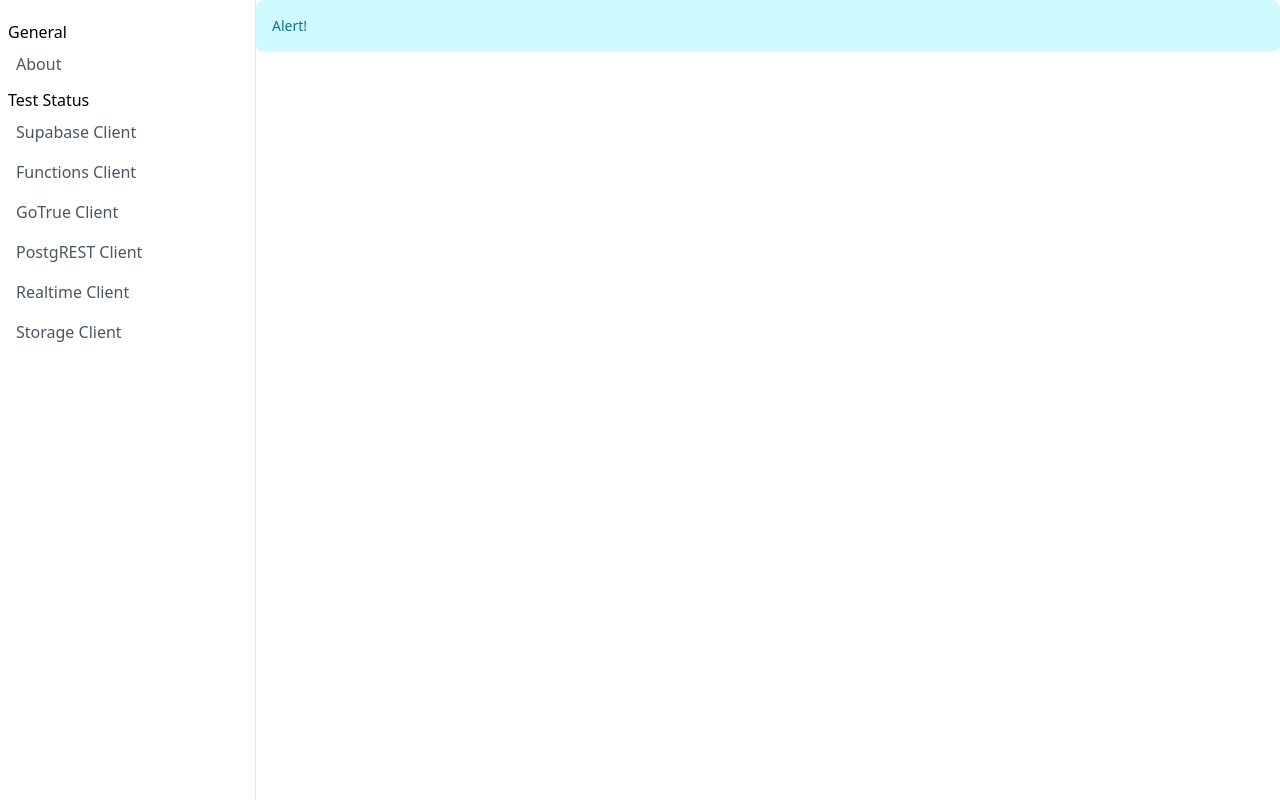
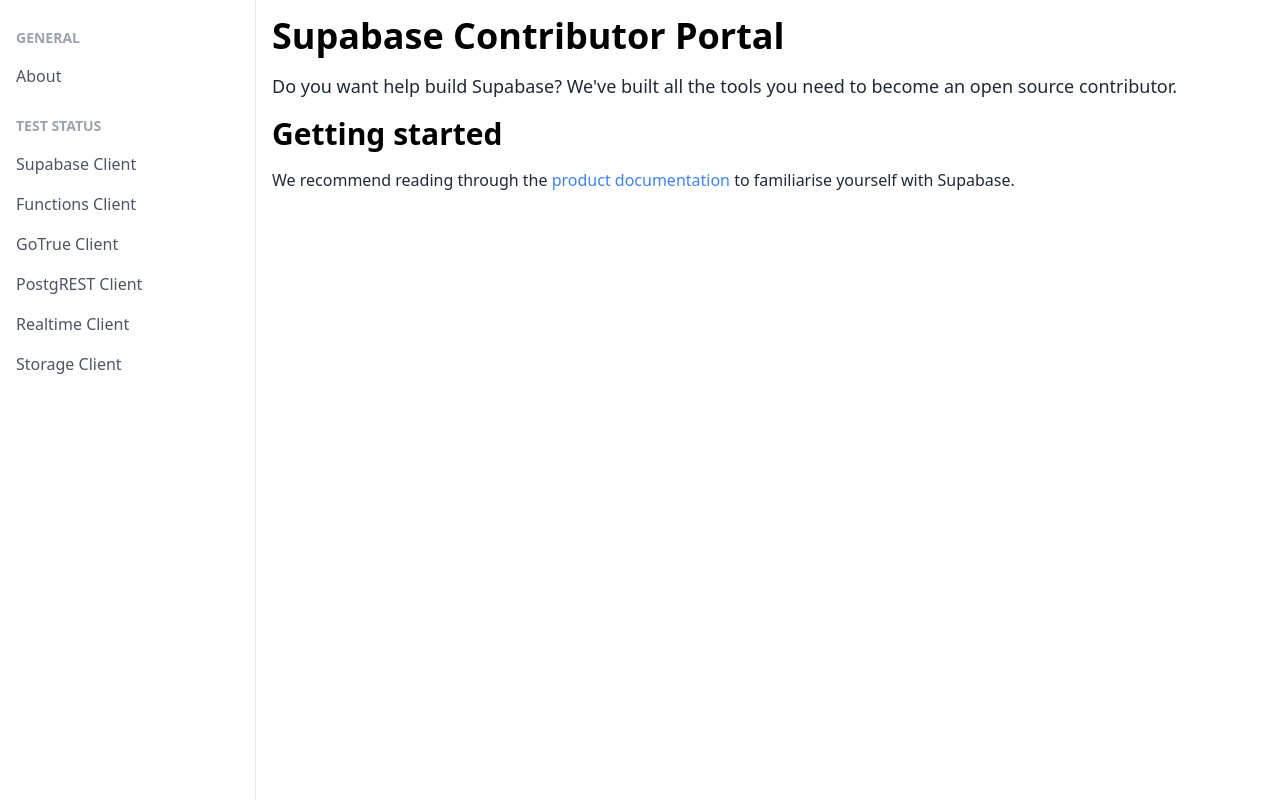
Before and after one commit to kiwicopple/supabase.dev, a Next.js app: page / in a window 1280 px wide. Built offline with nearby package versions, Linux system fonts and the light colour scheme.

Commit message:
Adds more sidebar changes

```diff
--- a/app/layout.tsx
+++ b/app/layout.tsx
@@ -14,32 +14,32 @@
       {
         id: "test-supabase-client",
         name: "Supabase Client",
-        href: "/test/supabase-client",
+        href: "/tests/supabase-client",
       },
       {
         id: "test-functions-client",
         name: "Functions Client",
-        href: "/test/functions-client",
+        href: "/tests/functions-client",
       },
       {
         id: "test-gotrue-client",
         name: "GoTrue Client",
-        href: "/test/gotrue-client",
+        href: "/tests/gotrue-client",
       },
       {
         id: "test-postgrest-client",
         name: "PostgREST Client",
-        href: "/test/postgrest-client",
+        href: "/tests/postgrest-client",
       },
       {
         id: "test-realtime-client",
         name: "Realtime Client",
-        href: "/test/realtime-client",
+        href: "/tests/realtime-client",
       },
       {
         id: "test-storage-client",
         name: "Storage Client",
-        href: "/test/storage-client",
+        href: "/tests/storage-client",
       },
     ],
   },
--- a/components/Hero.tsx
+++ b/components/Hero.tsx
@@ -1,11 +1,27 @@
 "use client"
 
-import { Alert } from "flowbite-react"
+import Link from "next/link"
 
 export default function Hero() {
   return (
-    <div>
-      <Alert color="info">Alert!</Alert>
+    <div className="p-4">
+      <h1 className="text-4xl font-extrabold dark:text-white">
+        Supabase Contributor Portal
+      </h1>
+      <p className="my-4 text-lg font-normal text-gray-800 dark:text-gray-400">
+        Do you want help build Supabase? We've built all the tools you need to
+        become an open source contributor.
+      </p>
+      <h2 className="text-3xl font-extrabold dark:text-white">
+        Getting started
+      </h2>
+      <p className="my-4 font-normal text-gray-800 dark:text-gray-400">
+        We recommend reading through the{" "}
+        <Link href="https://supabase.com/docs" className="text-blue-500">
+          product documentation
+        </Link>{" "}
+        to familiarise yourself with Supabase.
+      </p>
     </div>
   )
 }
--- a/components/Sidebar.tsx
+++ b/components/Sidebar.tsx
@@ -77,25 +77,7 @@
                 </Transition.Child>
                 <div className="h-0 flex-1 overflow-y-auto pt-5 pb-4">
                   <nav className="mt-5 space-y-1 px-2">
-                    {links?.map((category) => (
-                      <div key={category.id}>
-                        <p>{category.name}</p>
-                        {category.links.map((link) => (
-                          <Link
-                            key={link.id}
-                            href={link.href}
-                            className={classNames(
-                              categoryId === category.id
-                                ? "bg-gray-100 text-gray-900"
-                                : "text-gray-600 hover:bg-gray-50 hover:text-gray-900",
-                              "group flex items-center px-2 py-2 text-base font-medium rounded-md"
-                            )}
-                          >
-                            {link.name}
-                          </Link>
-                        ))}
-                      </div>
-                    ))}
+                    <LinkList links={links} />
                   </nav>
                 </div>
               </Dialog.Panel>
@@ -120,25 +102,7 @@
               />
             </div> */}
             <nav className="mt-5 flex-1 space-y-1 bg-white px-2">
-              {links?.map((category) => (
-                <div key={category.id}>
-                  <p>{category.name}</p>
-                  {category.links.map((link) => (
-                    <Link
-                      key={link.id}
-                      href={link.href}
-                      className={classNames(
-                        categoryId === category.id
-                          ? "bg-gray-100 text-gray-900"
-                          : "text-gray-600 hover:bg-gray-50 hover:text-gray-900",
-                        "group flex items-center px-2 py-2 text-base font-medium rounded-md"
-                      )}
-                    >
-                      {link.name}
-                    </Link>
-                  ))}
-                </div>
-              ))}
+              <LinkList links={links} />
             </nav>
           </div>
         </div>
@@ -158,3 +122,31 @@
     </>
   )
 }
+
+const LinkList = ({ links }: { links: Category[] }) => {
+  return (
+    <>
+      {links?.map((category) => (
+        <div key={category.id} className={`py-2`}>
+          <p className="text-gray-400 uppercase text-sm font-bold px-2 pb-2">
+            {category.name}
+          </p>
+          {category.links.map((link) => (
+            <Link
+              key={link.id}
+              href={link.href}
+              className={classNames(
+                false
+                  ? "bg-gray-100 text-gray-900"
+                  : "text-gray-600 hover:bg-gray-50 hover:text-gray-900",
+                "group flex items-center px-2 py-2 text-base font-medium rounded-md"
+              )}
+            >
+              {link.name}
+            </Link>
+          ))}
+        </div>
+      ))}
+    </>
+  )
+}
```
Also changed, not shown: 1 other file (tests, documents, lock files or other folders).
